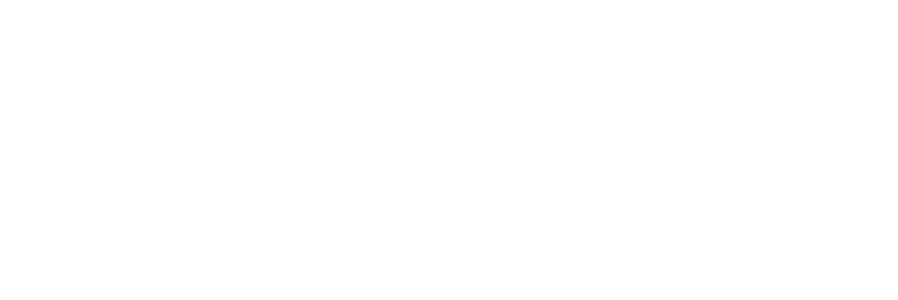
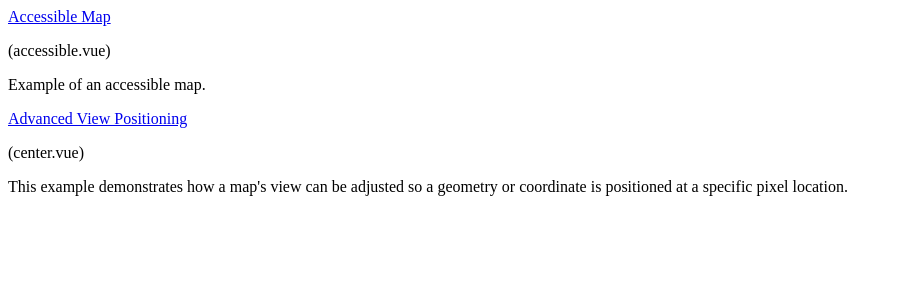
Before and after one commit to enpitsuLin/v-layers, a Vue app in the folder playground/: page / in a window 1280 px wide. Before the commit this address had no page. Shown: the top 300 px of the page, without its empty margins (0-898 px from the left). Built offline with nearby package versions, Linux system fonts and the light colour scheme.

Commit message:
feat: index page

```diff
--- /dev/null
+++ b/playground/src/pages/index.vue
@@ -0,0 +1,19 @@
+<template>
+  <div>
+    <router-link to="/accessible">
+      Accessible Map
+    </router-link>
+    <p>(accessible.vue)</p>
+    <p> Example of an accessible map. </p>
+  </div>
+  <div>
+    <router-link to="/center">
+      Advanced View Positioning
+    </router-link>
+    <p>(center.vue)</p>
+    <p>
+      This example demonstrates how a map's view can be adjusted so a geometry or coordinate is positioned at a specific
+      pixel location.
+    </p>
+  </div>
+</template>
--- a/playground/src/typed-router.d.ts
+++ b/playground/src/typed-router.d.ts
@@ -39,6 +39,7 @@
 
 declare module 'vue-router/auto/routes' {
   export interface RouteNamedMap {
+    '/': RouteRecordInfo<'/', '/', Record<never, never>, Record<never, never>>,
     '/accessible': RouteRecordInfo<'/accessible', '/accessible', Record<never, never>, Record<never, never>>,
     '/center': RouteRecordInfo<'/center', '/center', Record<never, never>, Record<never, never>>,
   }
```
